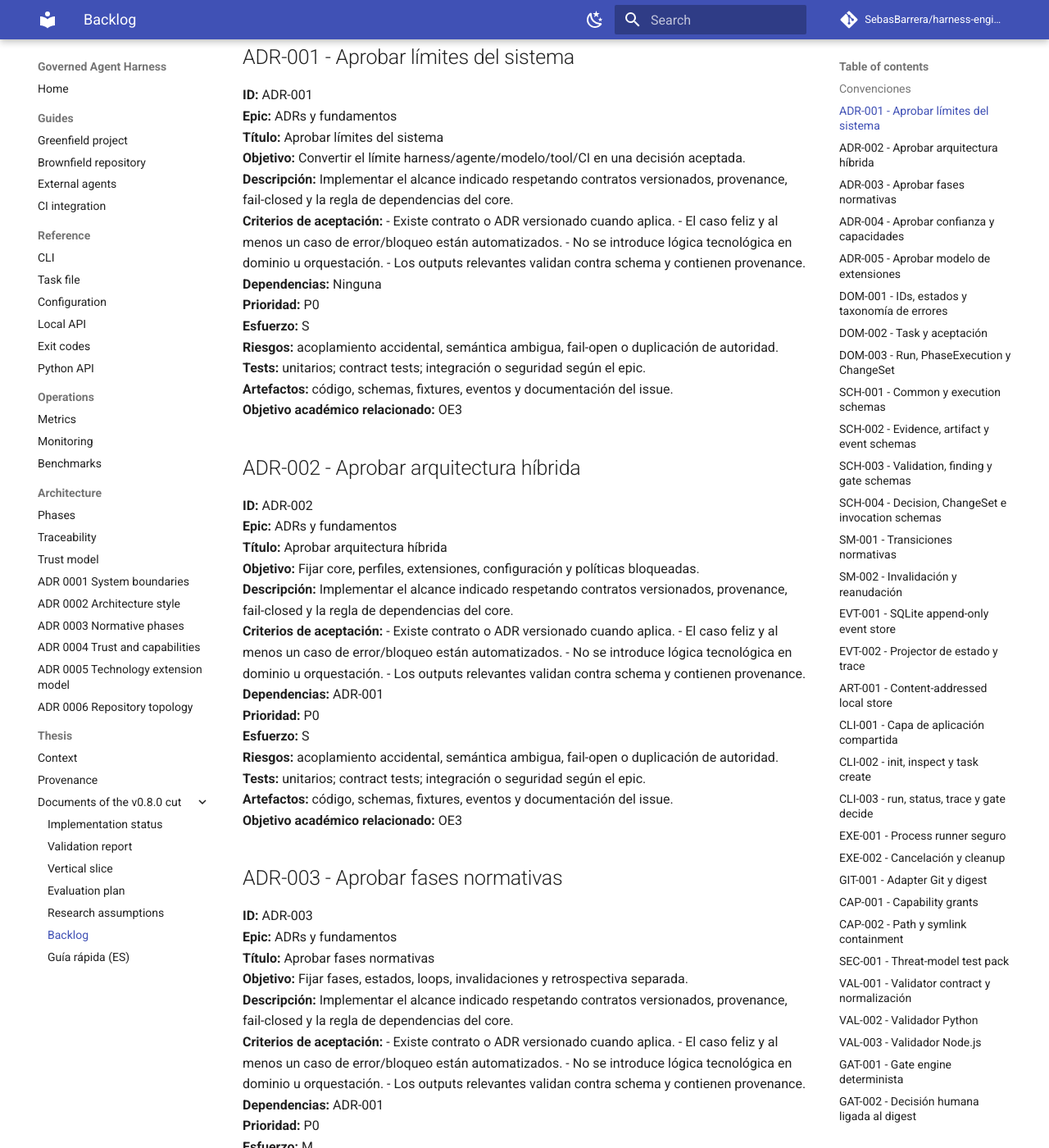
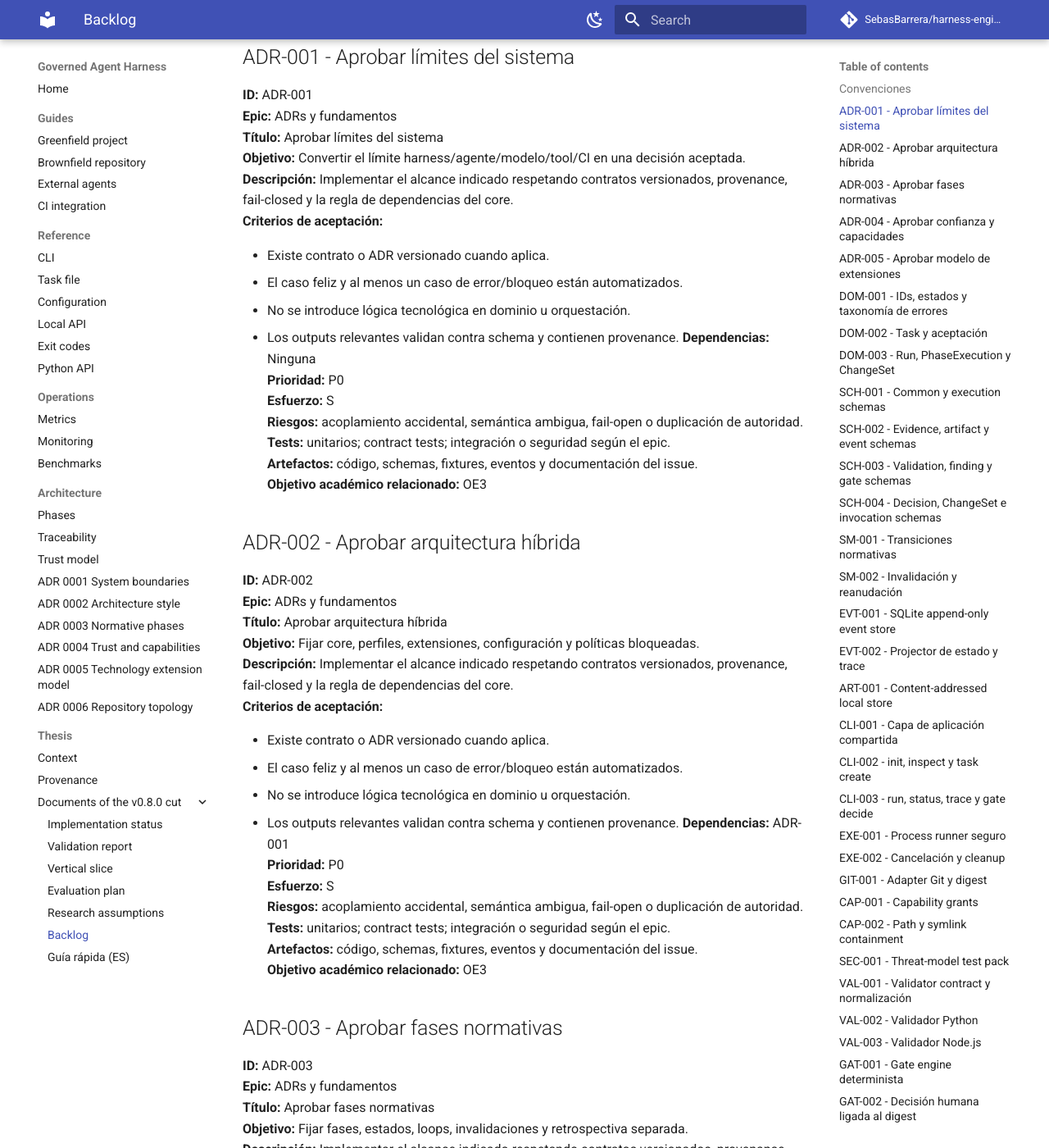
Before and after one commit to SebasBarrera/harness-engineering, an MkDocs documentation site: the page built from docs/backlog.md, in a window 1280 px wide and 1400 px high, scrolled down 311 px. Shown: the whole window at 82% size. Built offline with MkDocs 1.6.1 and Material for MkDocs 9.7.7, drawn with Linux system fonts in a browser that asks for light colours; comment, search, counter and statistics services are not loaded; some of the changed text lies outside the part shown.

Commit message:
style: make every Markdown file pass markdownlint
Disable MD060 (compact |---| separator rows are the GitHub norm), fix the
remaining findings: blank lines around lists and single H1 in the cut's
backlog document, a heading-like line in the provenance record, a
console block without output in the greenfield guide and a double blank
line emitted by the CLI reference generator (regenerated).

```diff
--- a/.markdownlint-cli2.yaml
+++ b/.markdownlint-cli2.yaml
@@ -7,6 +7,7 @@
   MD033:
     allowed_elements: [a, img, p, br, details, summary, picture, source, sub, sup, kbd]
   MD041: false          # generated pages may start with a comment
+  MD060: false          # table column style: compact |---| separator rows are the GitHub norm
 ignores:
   - "**/node_modules/**"
   - "site/**"
--- a/docs/backlog.md
+++ b/docs/backlog.md
@@ -14,6 +14,7 @@
 **Objetivo:** Convertir el límite harness/agente/modelo/tool/CI en una decisión aceptada.
 **Descripción:** Implementar el alcance indicado respetando contratos versionados, provenance, fail-closed y la regla de dependencias del core.
 **Criterios de aceptación:**
+
 - Existe contrato o ADR versionado cuando aplica.
 - El caso feliz y al menos un caso de error/bloqueo están automatizados.
 - No se introduce lógica tecnológica en dominio u orquestación.
@@ -34,6 +35,7 @@
 **Objetivo:** Fijar core, perfiles, extensiones, configuración y políticas bloqueadas.
 **Descripción:** Implementar el alcance indicado respetando contratos versionados, provenance, fail-closed y la regla de dependencias del core.
 **Criterios de aceptación:**
+
 - Existe contrato o ADR versionado cuando aplica.
 - El caso feliz y al menos un caso de error/bloqueo están automatizados.
 - No se introduce lógica tecnológica en dominio u orquestación.
@@ -54,6 +56,7 @@
 **Objetivo:** Fijar fases, estados, loops, invalidaciones y retrospectiva separada.
 **Descripción:** Implementar el alcance indicado respetando contratos versionados, provenance, fail-closed y la regla de dependencias del core.
 **Criterios de aceptación:**
+
 - Existe contrato o ADR versionado cuando aplica.
 - El caso feliz y al menos un caso de error/bloqueo están automatizados.
 - No se introduce lógica tecnológica en dominio u orquestación.
@@ -74,6 +77,7 @@
 **Objetivo:** Definir default deny, scopes, expiración y acciones privilegiadas.
 **Descripción:** Implementar el alcance indicado respetando contratos versionados, provenance, fail-closed y la regla de dependencias del core.
 **Criterios de aceptación:**
+
 - Existe contrato o ADR versionado cuando aplica.
 - El caso feliz y al menos un caso de error/bloqueo están automatizados.
 - No se introduce lógica tecnológica en dominio u orquestación.
@@ -94,6 +98,7 @@
 **Objetivo:** Definir detector, profile, plugin, package y contract test kit.
 **Descripción:** Implementar el alcance indicado respetando contratos versionados, provenance, fail-closed y la regla de dependencias del core.
 **Criterios de aceptación:**
+
 - Existe contrato o ADR versionado cuando aplica.
 - El caso feliz y al menos un caso de error/bloqueo están automatizados.
 - No se introduce lógica tecnológica en dominio u orquestación.
@@ -114,6 +119,7 @@
 **Objetivo:** Implementar enumeraciones cerradas y tipos de identidad.
 **Descripción:** Implementar el alcance indicado respetando contratos versionados, provenance, fail-closed y la regla de dependencias del core.
 **Criterios de aceptación:**
+
 - Existe contrato o ADR versionado cuando aplica.
 - El caso feliz y al menos un caso de error/bloqueo están automatizados.
 - No se introduce lógica tecnológica en dominio u orquestación.
@@ -134,6 +140,7 @@
 **Objetivo:** Implementar Task, Requirement y AcceptanceCriterion versionados.
 **Descripción:** Implementar el alcance indicado respetando contratos versionados, provenance, fail-closed y la regla de dependencias del core.
 **Criterios de aceptación:**
+
 - Existe contrato o ADR versionado cuando aplica.
 - El caso feliz y al menos un caso de error/bloqueo están automatizados.
 - No se introduce lógica tecnológica en dominio u orquestación.
@@ -154,6 +161,7 @@
 **Objetivo:** Implementar agregados mínimos y reglas de ciclo de vida.
 **Descripción:** Implementar el alcance indicado respetando contratos versionados, provenance, fail-closed y la regla de dependencias del core.
 **Criterios de aceptación:**
+
 - Existe contrato o ADR versionado cuando aplica.
 - El caso feliz y al menos un caso de error/bloqueo están automatizados.
 - No se introduce lógica tecnológica en dominio u orquestación.
@@ -174,6 +182,7 @@
 **Objetivo:** Crear contratos JSON Schema para IDs, estados y ejecución.
 **Descripción:** Implementar el alcance indicado respetando contratos versionados, provenance, fail-closed y la regla de dependencias del core.
 **Criterios de aceptación:**
+
 - Existe contrato o ADR versionado cuando aplica.
 - El caso feliz y al menos un caso de error/bloqueo están automatizados.
 - No se introduce lógica tecnológica en dominio u orquestación.
@@ -194,6 +203,7 @@
 **Objetivo:** Crear provenance, digests y hash-chain fields.
 **Descripción:** Implementar el alcance indicado respetando contratos versionados, provenance, fail-closed y la regla de dependencias del core.
 **Criterios de aceptación:**
+
 - Existe contrato o ADR versionado cuando aplica.
 - El caso feliz y al menos un caso de error/bloqueo están automatizados.
 - No se introduce lógica tecnológica en dominio u orquestación.
@@ -214,6 +224,7 @@
 **Objetivo:** Normalizar validadores y decisiones fail-closed.
 **Descripción:** Implementar el alcance indicado respetando contratos versionados, provenance, fail-closed y la regla de dependencias del core.
 **Criterios de aceptación:**
+
 - Existe contrato o ADR versionado cuando aplica.
 - El caso feliz y al menos un caso de error/bloqueo están automatizados.
 - No se introduce lógica tecnológica en dominio u orquestación.
@@ -234,6 +245,7 @@
 **Objetivo:** Completar contratos del vertical slice.
 **Descripción:** Implementar el alcance indicado respetando contratos versionados, provenance, fail-closed y la regla de dependencias del core.
 **Criterios de aceptación:**
+
 - Existe contrato o ADR versionado cuando aplica.
 - El caso feliz y al menos un caso de error/bloqueo están automatizados.
 - No se introduce lógica tecnológica en dominio u orquestación.
@@ -254,6 +266,7 @@
 **Objetivo:** Implementar guardas y tabla explícita de transiciones.
 **Descripción:** Implementar el alcance indicado respetando contratos versionados, provenance, fail-closed y la regla de dependencias del core.
 **Criterios de aceptación:**
+
 - Existe contrato o ADR versionado cuando aplica.
 - El caso feliz y al menos un caso de error/bloqueo están automatizados.
 - No se introduce lógica tecnológica en dominio u orquestación.
@@ -274,6 +287,7 @@
 **Objetivo:** Invalidar evidencia/aprobación stale y reanudar idempotentemente.
 **Descripción:** Implementar el alcance indicado respetando contratos versionados, provenance, fail-closed y la regla de dependencias del core.
 **Criterios de aceptación:**
+
 - Existe contrato o ADR versionado cuando aplica.
 - El caso feliz y al menos un caso de error/bloqueo están automatizados.
 - No se introduce lógica tecnológica en dominio u orquestación.
@@ -294,6 +308,7 @@
 **Objetivo:** Persistir eventos atómicos con secuencia y hash previo.
 **Descripción:** Implementar el alcance indicado respetando contratos versionados, provenance, fail-closed y la regla de dependencias del core.
 **Criterios de aceptación:**
+
 - Existe contrato o ADR versionado cuando aplica.
 - El caso feliz y al menos un caso de error/bloqueo están automatizados.
 - No se introduce lógica tecnológica en dominio u orquestación.
@@ -314,6 +329,7 @@
 **Objetivo:** Reconstruir estado, timeline y causalidad desde eventos.
 **Descripción:** Implementar el alcance indicado respetando contratos versionados, provenance, fail-closed y la regla de dependencias del core.
 **Criterios de aceptación:**
+
 - Existe contrato o ADR versionado cuando aplica.
 - El caso feliz y al menos un caso de error/bloqueo están automatizados.
 - No se introduce lógica tecnológica en dominio u orquestación.
@@ -334,6 +350,7 @@
 **Objetivo:** Put/get/verify con SHA-256, media type, redacción y retención.
 **Descripción:** Implementar el alcance indicado respetando contratos versionados, provenance, fail-closed y la regla de dependencias del core.
 **Criterios de aceptación:**
+
 - Existe contrato o ADR versionado cuando aplica.
 - El caso feliz y al menos un caso de error/bloqueo están automatizados.
 - No se introduce lógica tecnológica en dominio u orquestación.
@@ -354,6 +371,7 @@
 **Objetivo:** Crear use cases sin lógica de presentación.
 **Descripción:** Implementar el alcance indicado respetando contratos versionados, provenance, fail-closed y la regla de dependencias del core.
 **Criterios de aceptación:**
+
 - Existe contrato o ADR versionado cuando aplica.
 - El caso feliz y al menos un caso de error/bloqueo están automatizados.
 - No se introduce lógica tecnológica en dominio u orquestación.
@@ -374,6 +392,7 @@
 **Objetivo:** Soportar modo humano y JSON no interactivo.
 **Descripción:** Implementar el alcance indicado respetando contratos versionados, provenance, fail-closed y la regla de dependencias del core.
 **Criterios de aceptación:**
+
 - Existe contrato o ADR versionado cuando aplica.
 - El caso feliz y al menos un caso de error/bloqueo están automatizados.
 - No se introduce lógica tecnológica en dominio u orquestación.
@@ -394,6 +413,7 @@
 **Objetivo:** Completar comandos del vertical slice y códigos de salida.
 **Descripción:** Implementar el alcance indicado respetando contratos versionados, provenance, fail-closed y la regla de dependencias del core.
 **Criterios de aceptación:**
+
 - Existe contrato o ADR versionado cuando aplica.
 - El caso feliz y al menos un caso de error/bloqueo están automatizados.
 - No se introduce lógica tecnológica en dominio u orquestación.
@@ -414,6 +434,7 @@
 **Objetivo:** argv, shell false, cwd contenido, env allowlist, timeout y output bounds.
 **Descripción:** Implementar el alcance indicado respetando contratos versionados, provenance, fail-closed y la regla de dependencias del core.
 **Criterios de aceptación:**
+
 - Existe contrato o ADR versionado cuando aplica.
 - El caso feliz y al menos un caso de error/bloqueo están automatizados.
 - No se introduce lógica tecnológica en dominio u orquestación.
@@ -434,6 +455,7 @@
 **Objetivo:** Cancelar árbol de procesos y registrar cleanup incompleto.
 **Descripción:** Implementar el alcance indicado respetando contratos versionados, provenance, fail-closed y la regla de dependencias del core.
 **Criterios de aceptación:**
+
 - Existe contrato o ADR versionado cuando aplica.
 - El caso feliz y al menos un caso de error/bloqueo están automatizados.
 - No se introduce lógica tecnológica en dominio u orquestación.
@@ -454,6 +476,7 @@
 **Objetivo:** Snapshot base/head, ownership de paths y digest estable.
 **Descripción:** Implementar el alcance indicado respetando contratos versionados, provenance, fail-closed y la regla de dependencias del core.
 **Criterios de aceptación:**
+
 - Existe contrato o ADR versionado cuando aplica.
 - El caso feliz y al menos un caso de error/bloqueo están automatizados.
 - No se introduce lógica tecnológica en dominio u orquestación.
@@ -474,6 +497,7 @@
 **Objetivo:** Autorizar actor, scope, duración, condiciones y revocación.
 **Descripción:** Implementar el alcance indicado respetando contratos versionados, provenance, fail-closed y la regla de dependencias del core.
 **Criterios de aceptación:**
+
 - Existe contrato o ADR versionado cuando aplica.
 - El caso feliz y al menos un caso de error/bloqueo están automatizados.
 - No se introduce lógica tecnológica en dominio u orquestación.
@@ -494,6 +518,7 @@
 **Objetivo:** Bloquear escapes y escribir security fixtures.
 **Descripción:** Implementar el alcance indicado respetando contratos versionados, provenance, fail-closed y la regla de dependencias del core.
 **Criterios de aceptación:**
+
 - Existe contrato o ADR versionado cuando aplica.
 - El caso feliz y al menos un caso de error/bloqueo están automatizados.
 - No se introduce lógica tecnológica en dominio u orquestación.
@@ -514,6 +539,7 @@
 **Objetivo:** Injection, secrets, stale approval, output bomb y malicious plugin.
 **Descripción:** Implementar el alcance indicado respetando contratos versionados, provenance, fail-closed y la regla de dependencias del core.
 **Criterios de aceptación:**
+
 - Existe contrato o ADR versionado cuando aplica.
 - El caso feliz y al menos un caso de error/bloqueo están automatizados.
 - No se introduce lógica tecnológica en dominio u orquestación.
@@ -534,6 +560,7 @@
 **Objetivo:** detect/execute/parse/normalize y errores diferenciados.
 **Descripción:** Implementar el alcance indicado respetando contratos versionados, provenance, fail-closed y la regla de dependencias del core.
 **Criterios de aceptación:**
+
 - Existe contrato o ADR versionado cuando aplica.
 - El caso feliz y al menos un caso de error/bloqueo están automatizados.
 - No se introduce lógica tecnológica en dominio u orquestación.
@@ -554,6 +581,7 @@
 **Objetivo:** pytest y checks opcionales detrás del profile.
 **Descripción:** Implementar el alcance indicado respetando contratos versionados, provenance, fail-closed y la regla de dependencias del core.
 **Criterios de aceptación:**
+
 - Existe contrato o ADR versionado cuando aplica.
 - El caso feliz y al menos un caso de error/bloqueo están automatizados.
 - No se introduce lógica tecnológica en dominio u orquestación.
@@ -574,6 +602,7 @@
 **Objetivo:** test/lint/typecheck detrás del profile.
 **Descripción:** Implementar el alcance indicado respetando contratos versionados, provenance, fail-closed y la regla de dependencias del core.
 **Criterios de aceptación:**
+
 - Existe contrato o ADR versionado cuando aplica.
 - El caso feliz y al menos un caso de error/bloqueo están automatizados.
 - No se introduce lógica tecnológica en dominio u orquestación.
@@ -594,6 +623,7 @@
 **Objetivo:** Consolidar resultados y políticas sin ejecutar tools.
 **Descripción:** Implementar el alcance indicado respetando contratos versionados, provenance, fail-closed y la regla de dependencias del core.
 **Criterios de aceptación:**
+
 - Existe contrato o ADR versionado cuando aplica.
 - El caso feliz y al menos un caso de error/bloqueo están automatizados.
 - No se introduce lógica tecnológica en dominio u orquestación.
@@ -614,6 +644,7 @@
 **Objetivo:** Aprobar/rechazar/solicitar cambios y detectar staleness.
 **Descripción:** Implementar el alcance indicado respetando contratos versionados, provenance, fail-closed y la regla de dependencias del core.
 **Criterios de aceptación:**
+
 - Existe contrato o ADR versionado cuando aplica.
 - El caso feliz y al menos un caso de error/bloqueo están automatizados.
 - No se introduce lógica tecnológica en dominio u orquestación.
@@ -634,6 +665,7 @@
 **Objetivo:** start/resume/cancel/events/usage con schema y capability manifest.
 **Descripción:** Implementar el alcance indicado respetando contratos versionados, provenance, fail-closed y la regla de dependencias del core.
 **Criterios de aceptación:**
+
 - Existe contrato o ADR versionado cuando aplica.
 - El caso feliz y al menos un caso de error/bloqueo están automatizados.
 - No se introduce lógica tecnológica en dominio u orquestación.
@@ -654,6 +686,7 @@
 **Objetivo:** Patcher determinista para vertical slice y fault injection.
 **Descripción:** Implementar el alcance indicado respetando contratos versionados, provenance, fail-closed y la regla de dependencias del core.
 **Criterios de aceptación:**
+
 - Existe contrato o ADR versionado cuando aplica.
 - El caso feliz y al menos un caso de error/bloqueo están automatizados.
 - No se introduce lógica tecnológica en dominio u orquestación.
@@ -674,6 +707,7 @@
 **Objetivo:** Integración escogida después de aprobar retención y permisos.
 **Descripción:** Implementar el alcance indicado respetando contratos versionados, provenance, fail-closed y la regla de dependencias del core.
 **Criterios de aceptación:**
+
 - Existe contrato o ADR versionado cuando aplica.
 - El caso feliz y al menos un caso de error/bloqueo están automatizados.
 - No se introduce lógica tecnológica en dominio u orquestación.
@@ -694,6 +728,7 @@
 **Objetivo:** Markers, commands, validators y safe defaults.
 **Descripción:** Implementar el alcance indicado respetando contratos versionados, provenance, fail-closed y la regla de dependencias del core.
 **Criterios de aceptación:**
+
 - Existe contrato o ADR versionado cuando aplica.
 - El caso feliz y al menos un caso de error/bloqueo están automatizados.
 - No se introduce lógica tecnológica en dominio u orquestación.
@@ -714,6 +749,7 @@
 **Objetivo:** Segundo stack sin cambios al core.
 **Descripción:** Implementar el alcance indicado respetando contratos versionados, provenance, fail-closed y la regla de dependencias del core.
 **Criterios de aceptación:**
+
 - Existe contrato o ADR versionado cuando aplica.
 - El caso feliz y al menos un caso de error/bloqueo están automatizados.
 - No se introduce lógica tecnológica en dominio u orquestación.
@@ -734,6 +770,7 @@
 **Objetivo:** Seleccionar normativa, task y project records por relación, vigencia y presupuesto.
 **Descripción:** Implementar el alcance indicado respetando contratos versionados, provenance, fail-closed y la regla de dependencias del core.
 **Criterios de aceptación:**
+
 - Existe contrato o ADR versionado cuando aplica.
 - El caso feliz y al menos un caso de error/bloqueo están automatizados.
 - No se introduce lógica tecnológica en dominio u orquestación.
@@ -754,6 +791,7 @@
 **Objetivo:** Provenance, contradicción, promoción y olvido revisado.
 **Descripción:** Implementar el alcance indicado respetando contratos versionados, provenance, fail-closed y la regla de dependencias del core.
 **Criterios de aceptación:**
+
 - Existe contrato o ADR versionado cuando aplica.
 - El caso feliz y al menos un caso de error/bloqueo están automatizados.
 - No se introduce lógica tecnológica en dominio u orquestación.
@@ -774,6 +812,7 @@
 **Objetivo:** Duraciones, intentos, ciclos, waits, gates y trace completeness.
 **Descripción:** Implementar el alcance indicado respetando contratos versionados, provenance, fail-closed y la regla de dependencias del core.
 **Criterios de aceptación:**
+
 - Existe contrato o ADR versionado cuando aplica.
 - El caso feliz y al menos un caso de error/bloqueo están automatizados.
 - No se introduce lógica tecnológica en dominio u orquestación.
@@ -794,6 +833,7 @@
 **Objetivo:** Registrar solo datos observables; cost derived con pricing snapshot.
 **Descripción:** Implementar el alcance indicado respetando contratos versionados, provenance, fail-closed y la regla de dependencias del core.
 **Criterios de aceptación:**
+
 - Existe contrato o ADR versionado cuando aplica.
 - El caso feliz y al menos un caso de error/bloqueo están automatizados.
 - No se introduce lógica tecnológica en dominio u orquestación.
@@ -814,6 +854,7 @@
 **Objetivo:** Observación a recomendación sin mutación automática.
 **Descripción:** Implementar el alcance indicado respetando contratos versionados, provenance, fail-closed y la regla de dependencias del core.
 **Criterios de aceptación:**
+
 - Existe contrato o ADR versionado cuando aplica.
 - El caso feliz y al menos un caso de error/bloqueo están automatizados.
 - No se introduce lógica tecnológica en dominio u orquestación.
@@ -834,6 +875,7 @@
 **Objetivo:** Vista complementaria después del vertical slice; no lógica nueva.
 **Descripción:** Implementar el alcance indicado respetando contratos versionados, provenance, fail-closed y la regla de dependencias del core.
 **Criterios de aceptación:**
+
 - Existe contrato o ADR versionado cuando aplica.
 - El caso feliz y al menos un caso de error/bloqueo están automatizados.
 - No se introduce lógica tecnológica en dominio u orquestación.
@@ -854,6 +896,7 @@
 **Objetivo:** Validar schema, capabilities y audit; sin meter runtime en MVP.
 **Descripción:** Implementar el alcance indicado respetando contratos versionados, provenance, fail-closed y la regla de dependencias del core.
 **Criterios de aceptación:**
+
 - Existe contrato o ADR versionado cuando aplica.
 - El caso feliz y al menos un caso de error/bloqueo están automatizados.
 - No se introduce lógica tecnológica en dominio u orquestación.
@@ -874,6 +917,7 @@
 **Objetivo:** Repo reseteable con hidden tests y task pairs.
 **Descripción:** Implementar el alcance indicado respetando contratos versionados, provenance, fail-closed y la regla de dependencias del core.
 **Criterios de aceptación:**
+
 - Existe contrato o ADR versionado cuando aplica.
 - El caso feliz y al menos un caso de error/bloqueo están automatizados.
 - No se introduce lógica tecnológica en dominio u orquestación.
@@ -894,6 +938,7 @@
 **Objetivo:** Baseline conocido, architecture rule y hidden regression.
 **Descripción:** Implementar el alcance indicado respetando contratos versionados, provenance, fail-closed y la regla de dependencias del core.
 **Criterios de aceptación:**
+
 - Existe contrato o ADR versionado cuando aplica.
 - El caso feliz y al menos un caso de error/bloqueo están automatizados.
 - No se introduce lógica tecnológica en dominio u orquestación.
@@ -914,6 +959,7 @@
 **Objetivo:** Variables, ground truth, reset, instrumentos y analysis plan.
 **Descripción:** Implementar el alcance indicado respetando contratos versionados, provenance, fail-closed y la regla de dependencias del core.
 **Criterios de aceptación:**
+
 - Existe contrato o ADR versionado cuando aplica.
 - El caso feliz y al menos un caso de error/bloqueo están automatizados.
 - No se introduce lógica tecnológica en dominio u orquestación.
@@ -934,6 +980,7 @@
 **Objetivo:** Control de deuda preexistente, location correctness y review effort.
 **Descripción:** Implementar el alcance indicado respetando contratos versionados, provenance, fail-closed y la regla de dependencias del core.
 **Criterios de aceptación:**
+
 - Existe contrato o ADR versionado cuando aplica.
 - El caso feliz y al menos un caso de error/bloqueo están automatizados.
 - No se introduce lógica tecnológica en dominio u orquestación.
@@ -954,6 +1001,7 @@
 **Objetivo:** Mantener generated diagrams y contract examples.
 **Descripción:** Implementar el alcance indicado respetando contratos versionados, provenance, fail-closed y la regla de dependencias del core.
 **Criterios de aceptación:**
+
 - Existe contrato o ADR versionado cuando aplica.
 - El caso feliz y al menos un caso de error/bloqueo están automatizados.
 - No se introduce lógica tecnológica en dominio u orquestación.
@@ -974,6 +1022,7 @@
 **Objetivo:** Onboarding reproducible y límites declarados.
 **Descripción:** Implementar el alcance indicado respetando contratos versionados, provenance, fail-closed y la regla de dependencias del core.
 **Criterios de aceptación:**
+
 - Existe contrato o ADR versionado cuando aplica.
 - El caso feliz y al menos un caso de error/bloqueo están automatizados.
 - No se introduce lógica tecnológica en dominio u orquestación.
@@ -986,18 +1035,18 @@
 **Artefactos:** código, schemas, fixtures, eventos y documentación del issue.
 **Objetivo académico relacionado:** OE4/OE5
 
-# Primer issue
+## Primer issue
 
 ADR-001.
 
-# Primeros cinco issues
+## Primeros cinco issues
 
 ADR-001, ADR-002, ADR-003, ADR-004 y ADR-005.
 
-# Primer milestone
+## Primer milestone
 
 ADRs aceptados, schemas comunes, state machine, event/artifact stores, CLI shell, provider simulado y una ejecución Python end-to-end con gate humano ligado al digest.
 
-# No iniciar todavía
+## No iniciar todavía
 
 WEB-001, MCP-001, MEM-002 y cualquier marketplace, ejecución distribuida, GraphRAG, DAST genérico, multiusuario o auto-optimización.
```
Also changed, not shown: docs/guides/greenfield.md (+2 -2 lines), docs/provenance.md (+2 -2 lines), docs/reference/cli.md (+0 -1 lines), 1 other file.
